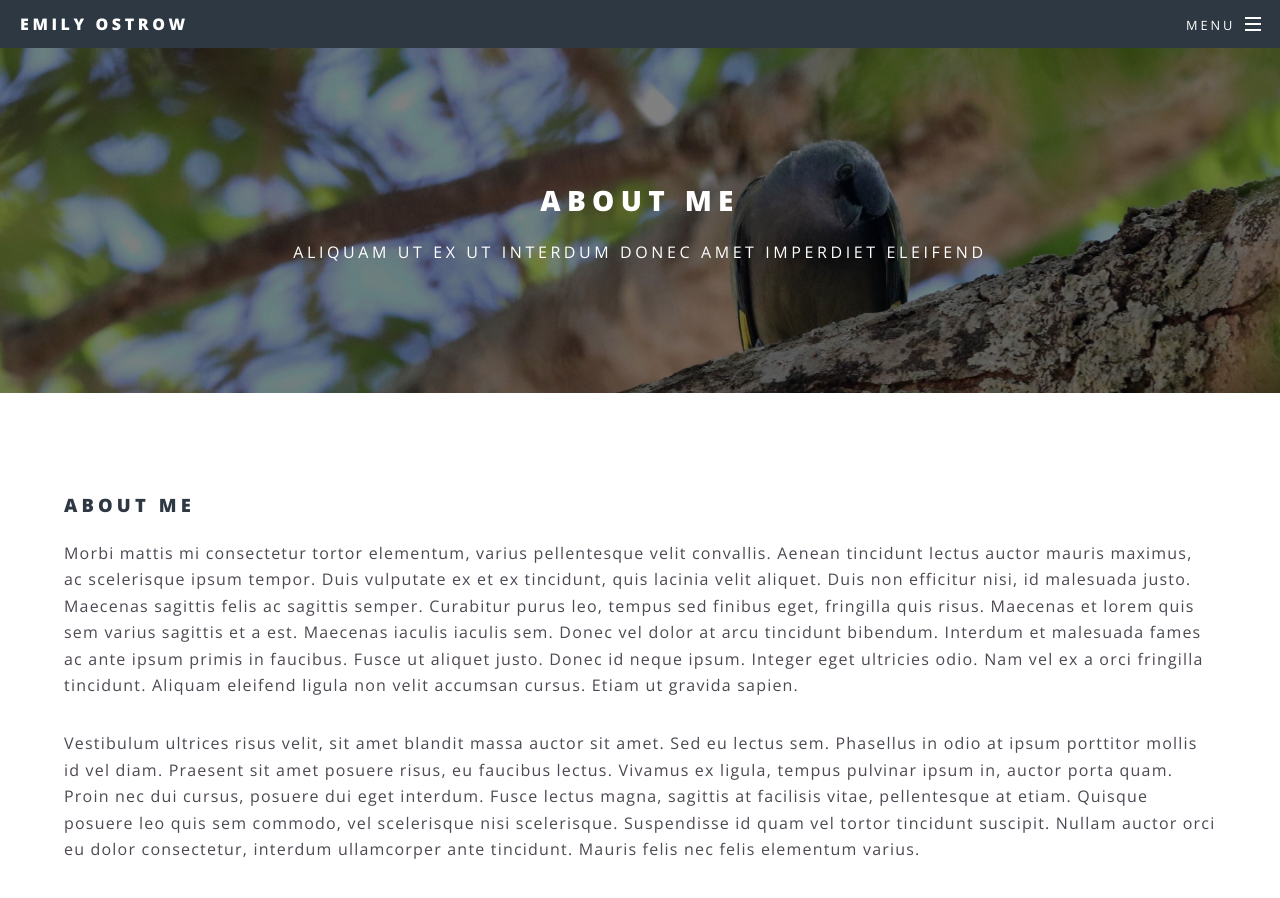
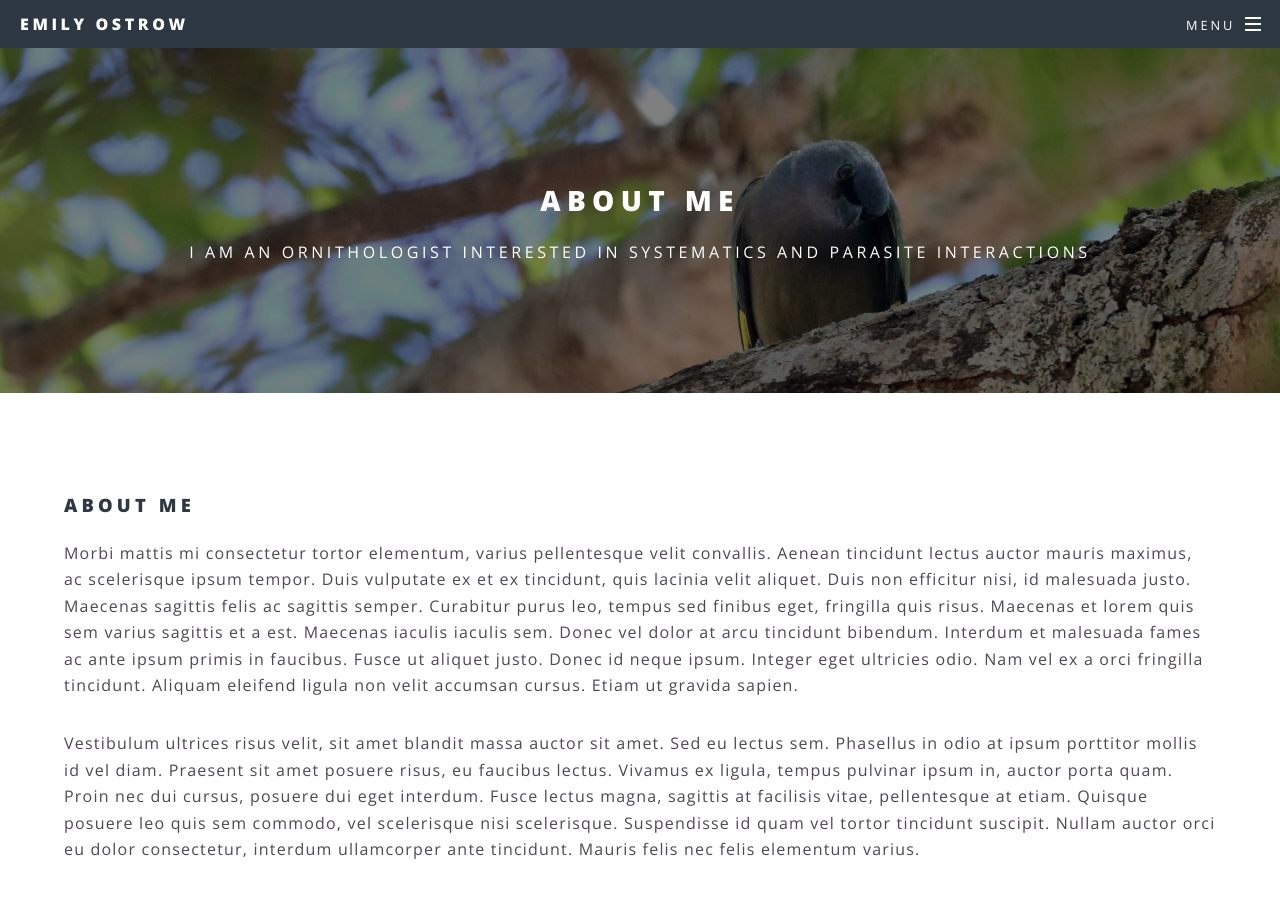
Before and after one commit to emilyostrow/emilyostrow.github.io, a Jekyll site: the page built from about.html, in a window 1280 px wide and 900 px high. Built offline with Jekyll 4.4.1, drawn with Linux system fonts in a browser that asks for light colours.

Commit message:
get rid of nonsense

```diff
--- a/_layouts/page.html
+++ b/_layouts/page.html
@@ -5,7 +5,7 @@ layout: default
 
   <header>
     <h2>{{ page.title }}</h2>
-    <p>Aliquam ut ex ut interdum donec amet imperdiet eleifend</p>
+    <p>{{ page.description }}</p>
   </header>
 
   <section class="wrapper style5">
--- a/about.html
+++ b/about.html
@@ -1,6 +1,7 @@
 ---
 layout: page
 title: About me
+description: I am an ornithologist interested in systematics and parasite interactions
 ---
 	<h3>About me</h3>
 	<p>Morbi mattis mi consectetur tortor elementum, varius pellentesque velit convallis. Aenean tincidunt lectus auctor mauris maximus, ac scelerisque ipsum tempor. Duis vulputate ex et ex tincidunt, quis lacinia velit aliquet. Duis non efficitur nisi, id malesuada justo. Maecenas sagittis felis ac sagittis semper. Curabitur purus leo, tempus sed finibus eget, fringilla quis risus. Maecenas et lorem quis sem varius sagittis et a est. Maecenas iaculis iaculis sem. Donec vel dolor at arcu tincidunt bibendum. Interdum et malesuada fames ac ante ipsum primis in faucibus. Fusce ut aliquet justo. Donec id neque ipsum. Integer eget ultricies odio. Nam vel ex a orci fringilla tincidunt. Aliquam eleifend ligula non velit accumsan cursus. Etiam ut gravida sapien.</p>
```
Also changed, not shown: 1 other file.
